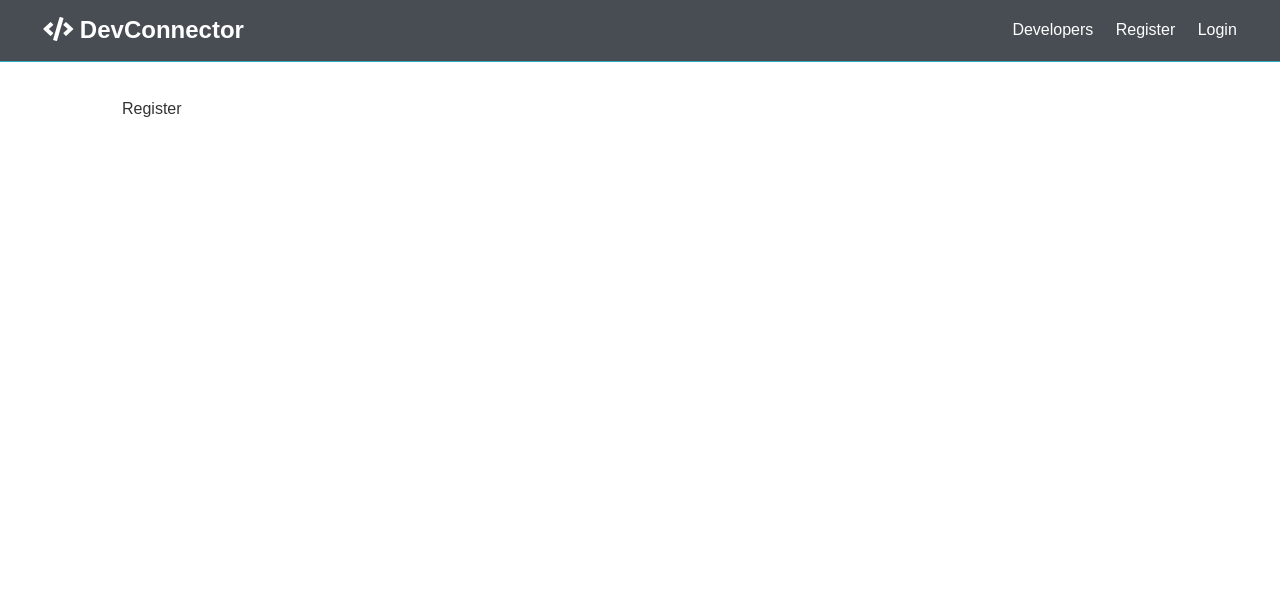
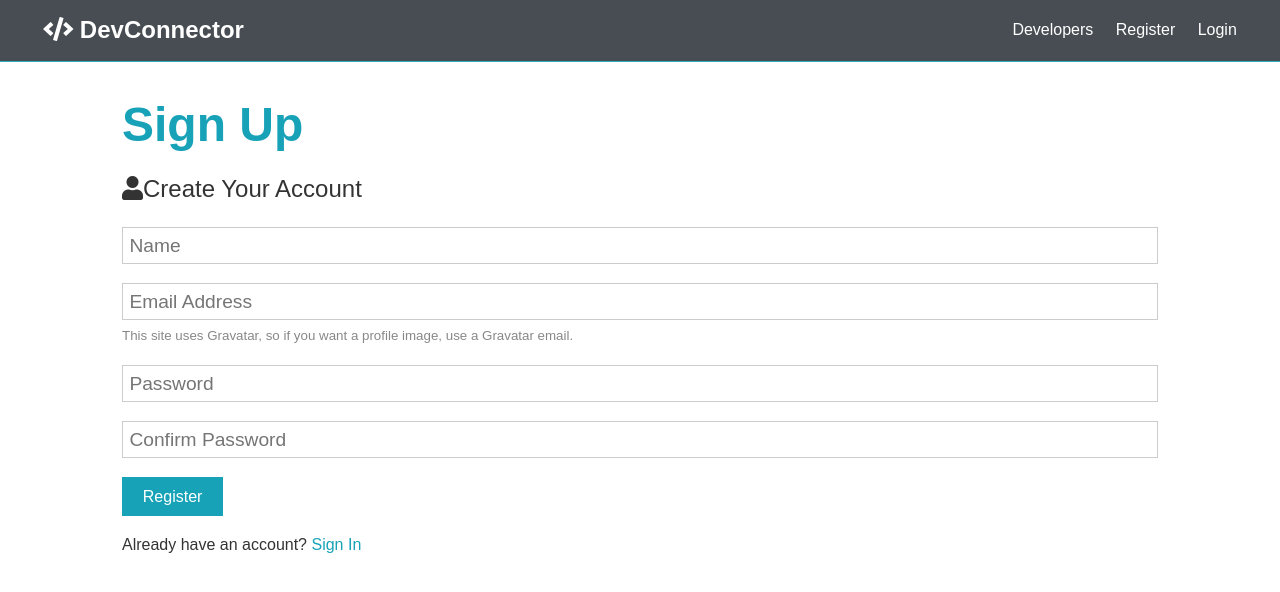
Before and after one commit to filipeqs/DevConnector, a React (Create React App) app in the folder client/: page /register in a window 1280 px wide. Shown: the top 592 px of the page. Built offline with nearby package versions, Linux system fonts and the light colour scheme.

Commit message:
register form setup

```diff
--- a/client/src/components/auth/Register.js
+++ b/client/src/components/auth/Register.js
@@ -1,7 +1,87 @@
-import React from 'react';
+import React, { Fragment, useState } from 'react';
 
 const Register = () => {
-    return <div>Register</div>;
+    const [formData, setFormData] = useState({
+        name: '',
+        email: '',
+        password: '',
+        password2: '',
+    });
+
+    const { name, email, password, password2 } = formData;
+
+    const onChange = (e) => setFormData({ ...formData, [e.target.name]: e.target.value });
+
+    const onSubmit = (e) => {
+        e.preventDefault();
+
+        if (password !== password2) {
+            console.log('Passwords do not match');
+        } else {
+            console.log(formData);
+        }
+    };
+
+    return (
+        <Fragment>
+            <h1 className="large text-primary">Sign Up</h1>
+            <p className="lead">
+                <i className="fas fa-user"></i>Create Your Account
+            </p>
+            <form onSubmit={onSubmit} className="form">
+                <div className="form-group">
+                    <input
+                        type="text"
+                        placeholder="Name"
+                        name="name"
+                        value={name}
+                        onChange={onChange}
+                        required
+                    />
+                </div>
+                <div className="form-group">
+                    <input
+                        type="email"
+                        placeholder="Email Address"
+                        name="email"
+                        value={email}
+                        onChange={onChange}
+                        required
+                    />
+                    <small className="form-text">
+                        This site uses Gravatar, so if you want a profile image, use a Gravatar
+                        email.
+                    </small>
+                </div>
+                <div className="form-group">
+                    <input
+                        type="password"
+                        placeholder="Password"
+                        minLength="6"
+                        name="password"
+                        value={password}
+                        onChange={onChange}
+                        required
+                    />
+                </div>
+                <div className="form-group">
+                    <input
+                        type="password"
+                        placeholder="Confirm Password"
+                        minLength="6"
+                        name="password2"
+                        value={password2}
+                        onChange={onChange}
+                        required
+                    />
+                </div>
+                <input type="submit" value="Register" className="btn btn-primary" />
+            </form>
+            <p className="my-1">
+                Already have an account? <a href="login.html">Sign In</a>
+            </p>
+        </Fragment>
+    );
 };
 
 export default Register;
```
Also changed, not shown: 1 other file (tests, documents, lock files or other folders).
